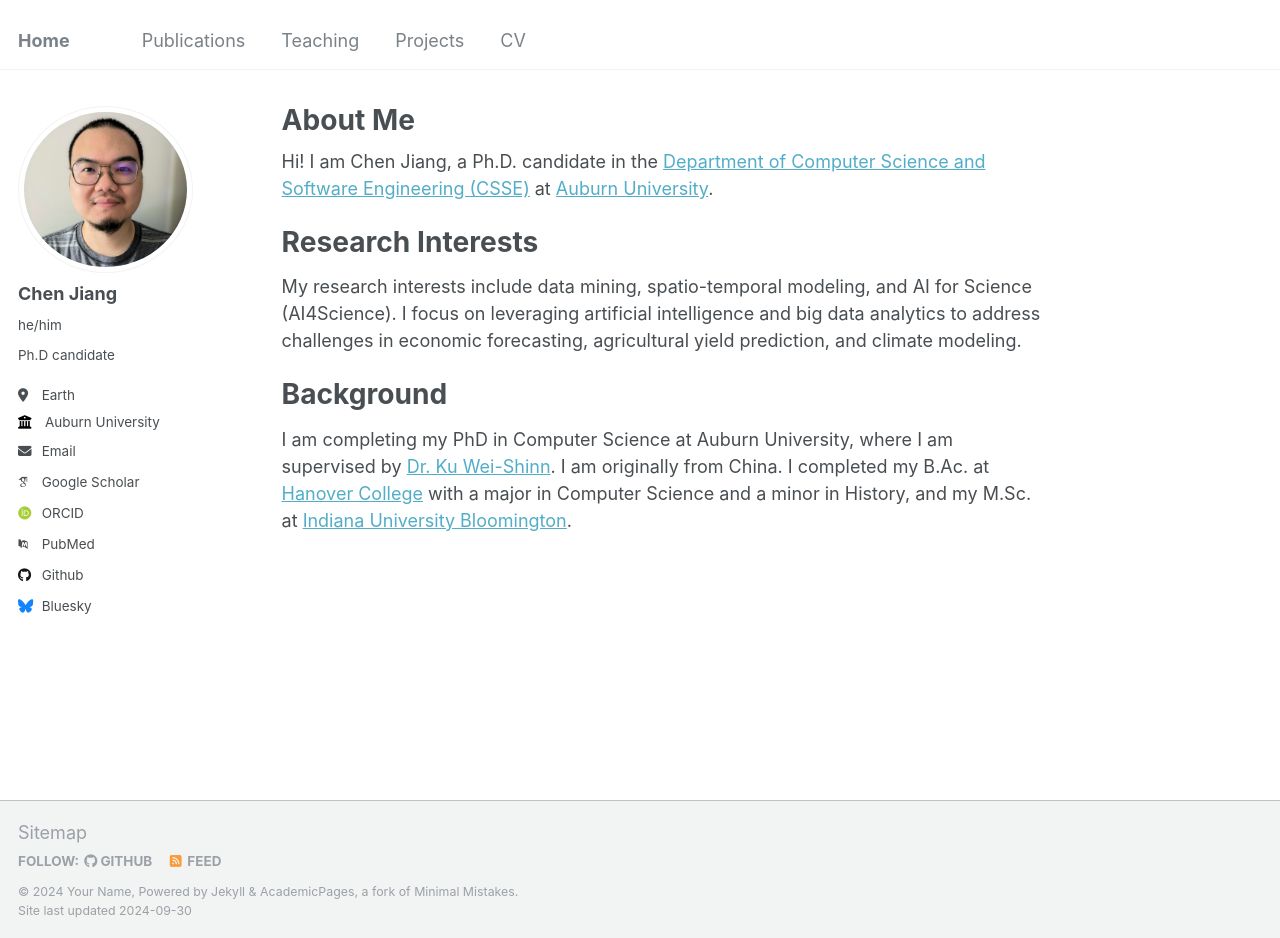
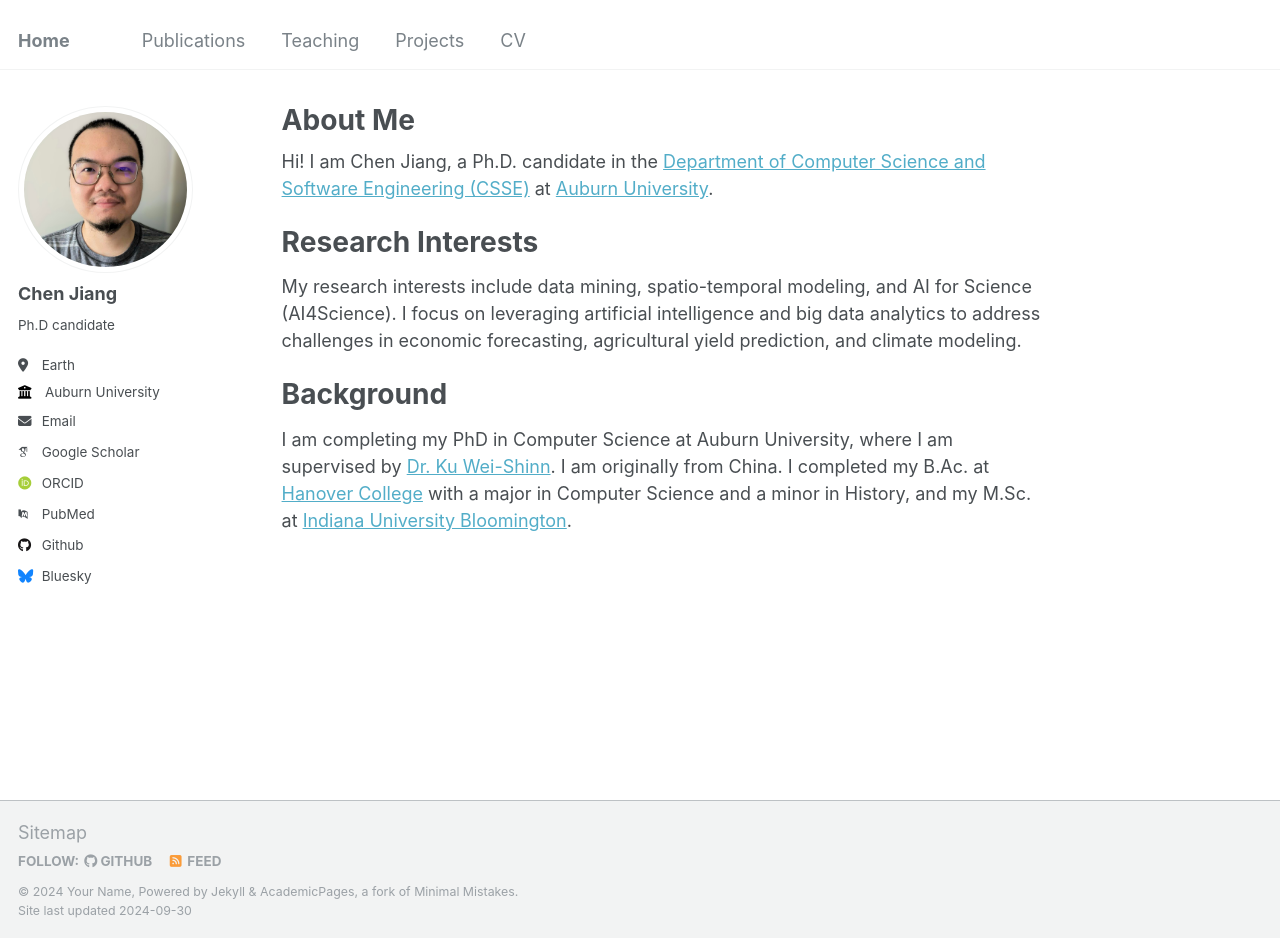
Before and after one commit to jiang28/jiangchen, a Jekyll site: the page built from _pages/about.md, in a window 1280 px wide and 938 px high. Built offline with Jekyll 4.4.1, drawn with Linux system fonts in a browser that asks for light colours; some web fonts are replaced.

Commit message:
Revert "Update _config.yml"
This reverts commit 6367b2e55234cfe2853985afae27624dc149582d.

```diff
--- a/_config.yml
+++ b/_config.yml
@@ -23,7 +23,7 @@ author:
   # Biographic information
   avatar           : "Chen.jpg"
   name             : "Chen Jiang"
-  pronouns         : "he/him"
+  pronouns         : # example: "she/her"
   bio              : "Ph.D candidate"
   location         : "Earth"
   employer         : "Auburn University"
```
